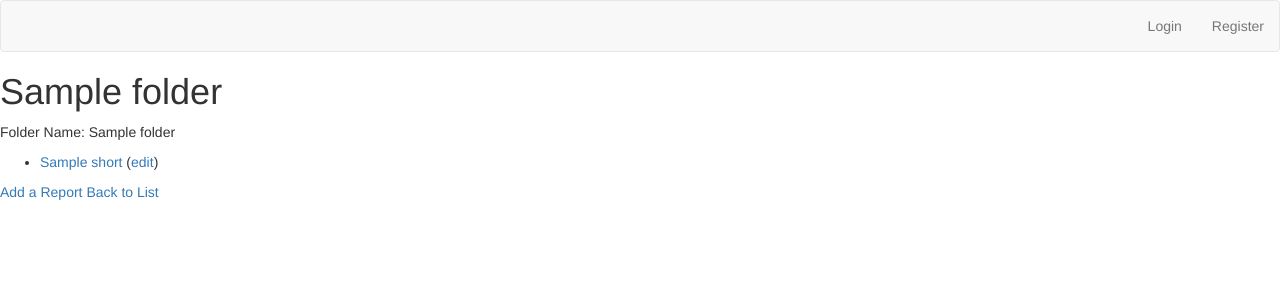
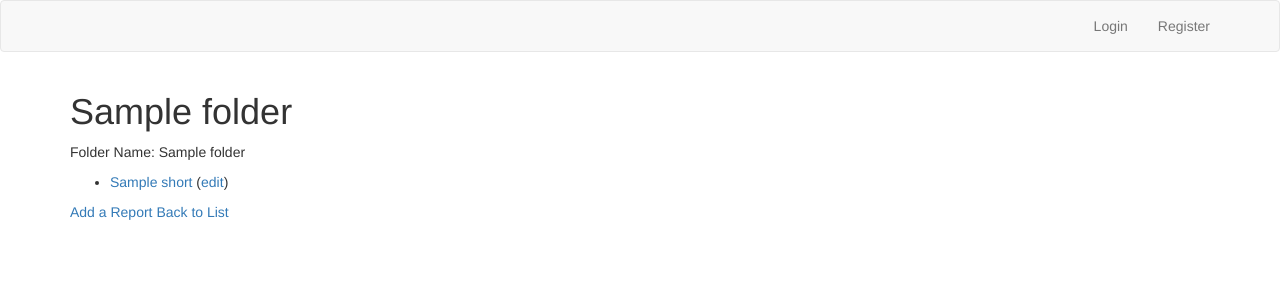
Before and after one commit to mgstigler/cs3240-s15-team19, a Django app: template secure_witness/templates/folder.html in a window 1280 px wide. Shown: the top 300 px of the page. Run offline with Django 3.2, Linux system fonts and the light colour scheme; the template is opened without the code that fills it: most values are stand-ins (such as "Sample title", 1, 10 or a date in 2020); parts of the project's set-up code (start-up, migrations or seed data) failed here and were passed over; some libraries are stand-ins or nearby versions.

Commit message:
Updated basic layout for template files

```diff
--- a/secure_witness/templates/delete_folder.html
+++ b/secure_witness/templates/delete_folder.html
@@ -1,6 +1,8 @@
 {% extends "base.html" %}
 
 {% block content %}
+
+<div class="container">
 
     <h1>Delete Folder</h1>
 
@@ -13,4 +15,6 @@
       <a href="{% url "folders-list" %}">No, cancel.</a>
     </form>
 
+</div>
+
 {% endblock %}
--- a/secure_witness/templates/delete_report.html
+++ b/secure_witness/templates/delete_report.html
@@ -1,6 +1,8 @@
 {% extends "base.html" %}
 
 {% block content %}
+
+<div class="container">
 
     <h1>Delete Report</h1>
 
@@ -13,4 +15,6 @@
       <a href="{% url "folders-list" %}">No, cancel.</a>
     </form>
 
+</div>
+
 {% endblock %}
--- a/secure_witness/templates/edit_files.html
+++ b/secure_witness/templates/edit_files.html
@@ -2,6 +2,7 @@
 
 {% block content %}
 
+<div class="container">
     <h1>Edit Files</h1>
 
     <p>Editing files for {{ folder }}</p>
@@ -21,4 +22,6 @@
         <input type="submit" value="Save" />
     </form>
 
+</div>
+
 {% endblock %}
--- a/secure_witness/templates/enter_report.html
+++ b/secure_witness/templates/enter_report.html
@@ -1,6 +1,8 @@
 {% extends "base.html" %}
 
 {% block content %}
+
+<div class="container">
 
     <h3>Fill out the form below to create a new report</h3>
     <form method="post" action="/submit" enctype="multipart/form-data">
@@ -32,4 +34,6 @@
         <input type='submit' value='Submit'/>
     </form>
 
+</div>
+
 {% endblock %}
--- a/secure_witness/templates/folder.html
+++ b/secure_witness/templates/folder.html
@@ -1,6 +1,8 @@
 {% extends "base.html" %}
 
 {% block content %}
+
+<div class="container">
 
     <h1>{{ folder }}</h1>
 
@@ -18,4 +20,5 @@
     </b>
     <a href="{% url "folders-list" %}">Back to List</a>
 
+</div>
 {% endblock %}
--- a/secure_witness/templates/folder_list.html
+++ b/secure_witness/templates/folder_list.html
@@ -1,6 +1,8 @@
 {% extends "base.html" %}
 
 {% block content %}
+
+<div class="container">
     <h1>Folders</h1>
 
     <ul>
@@ -13,4 +15,5 @@
     </ul>
 
     <a href="{% url "folders-new" %}">add folder</a>
+</div>
 {% endblock %}
--- a/secure_witness/templates/navigation.html
+++ b/secure_witness/templates/navigation.html
@@ -1,5 +1,5 @@
 <div class="navbar navbar-default">
-    <div class="container-fluid">
+    <div class="container container-fluid">
         <ul class="nav navbar-nav navbar-right">
             {% if user.is_authenticated %}
             <li><a href="{% url 'reports-new' %}">Add a Report</a></li>
--- a/secure_witness/templates/register.html
+++ b/secure_witness/templates/register.html
@@ -1,6 +1,8 @@
 {% extends "base.html" %}
 
 {% block content %}
+
+<div class="container">
     <h1>Register for Secure Witness</h1>
     {% if registered %}
         Thank you for registering! <br />
@@ -15,4 +17,6 @@
         </form>
     {% endif %}
 
+</div>
+
 {% endblock %}
--- a/secure_witness/templates/report.html
+++ b/secure_witness/templates/report.html
@@ -1,6 +1,8 @@
 {% extends "base.html" %}
 
 {% block content %}
+
+<div class="container">
 
     <h1>{{ report }}</h1>
 
@@ -20,4 +22,6 @@ Files:
 
     <a href="{% url "report-edit" pk=report.id %}">Edit Report</a><br/>
     <a href="{% url "folders-list" %}">Back to List</a>
+
+</div>
 {% endblock %}
--- a/secure_witness/templates/report_edit.html
+++ b/secure_witness/templates/report_edit.html
@@ -1,6 +1,8 @@
 {% extends "base.html" %}
 
 {% block content %}
+
+<div class="container">
 
     {% if report.id %}
     <a href="{% url "reports-delete" pk=report.id %}">Delete</a>
@@ -36,4 +38,6 @@
         });
     </script>
 
+</div>
+
 {% endblock %}
```
Lines whose indentation alone changed are shown as unchanged.
